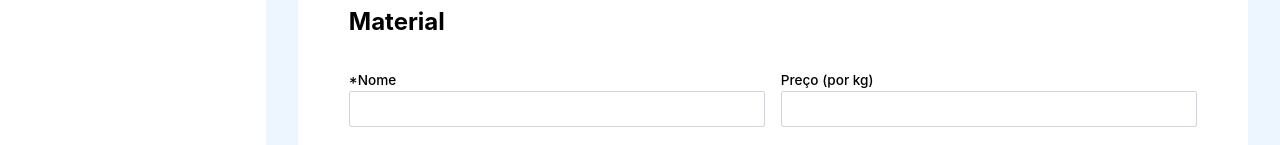
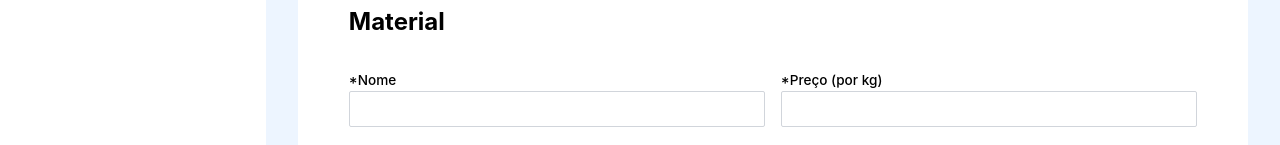
Before and after one commit to MartinsCaique/IronSyncERP-Front, a React (Vite) app: page /cadastro/material in a window 1280 px wide. Shown: the part 523-668 px from the top of the page. Built offline with nearby package versions, Linux system fonts and the light colour scheme.

Commit message:
correcao

```diff
--- a/src/Pages/Cadastro/ClienteCadastro.tsx
+++ b/src/Pages/Cadastro/ClienteCadastro.tsx
@@ -307,11 +307,11 @@ export const ClienteCadastro: FC<ClienteProps> = ({ title }) => {
     return (
         <form onSubmit={handleSubmit} className="my-4 mx-8 bg-white">
             {/* se der erro */}
-            {submitError && (
+            {/* {submitError && (
                 <div className="bg-red-100 border border-red-400 text-red-700 px-4 py-3 rounded relative mb-4">
                     {submitError}
                 </div>
-            )}
+            )} */}
 
             <div className="py-4 px-[3.2rem]">
                 <div className="py-4">
--- a/src/Pages/Cadastro/MaterialCadastro.tsx
+++ b/src/Pages/Cadastro/MaterialCadastro.tsx
@@ -152,7 +152,7 @@ export const MaterialCadastro: FC<MaterialProps> = ({ title }) => {
                         <div className='w-[80%] ml-4'>
                             <Input
                                 type='text'
-                                label='Preço (por kg)'
+                                label='*Preço (por kg)'
                                 value={formData.preco}
                                 onChange={handleInputChange("preco")}
                                 error={errors.preco}
--- a/src/Pages/Cadastro/RecursoCadastro.tsx
+++ b/src/Pages/Cadastro/RecursoCadastro.tsx
@@ -91,7 +91,7 @@ export const RecursoCadastro: FC<RecursoProps> = ({ title }) => {
                         <div className='w-[80%] ml-4'>
                             <Input
                                 type='text'
-                                label='Preço/Hora'
+                                label='*Preço/Hora'
                                 value={pricePerHour}
                                 onChange={(e: ChangeEvent<HTMLInputElement>) => setPricePerHour(e.target.value)}
                             />
--- a/src/Pages/Listas/ClienteListas.tsx
+++ b/src/Pages/Listas/ClienteListas.tsx
@@ -68,7 +68,7 @@ export const ClienteListas: FC<ClienteProps> = ({ title }) => {
                 {/* Cabeçalho */}
                 <div className='grid grid-cols-5 h-12 w-full mt-6 bg-primary text-white rounded-sm text-center items-center'>
                     <div>Razão Social</div>
-                    <div>Cargo</div>
+                    <div>Contato</div>
                     <div>E-mail</div>
                     <div>CNPJ</div>
                     <div>Telefone</div>
```
Also changed, not shown: 1 other file (tests, documents, lock files or other folders).
